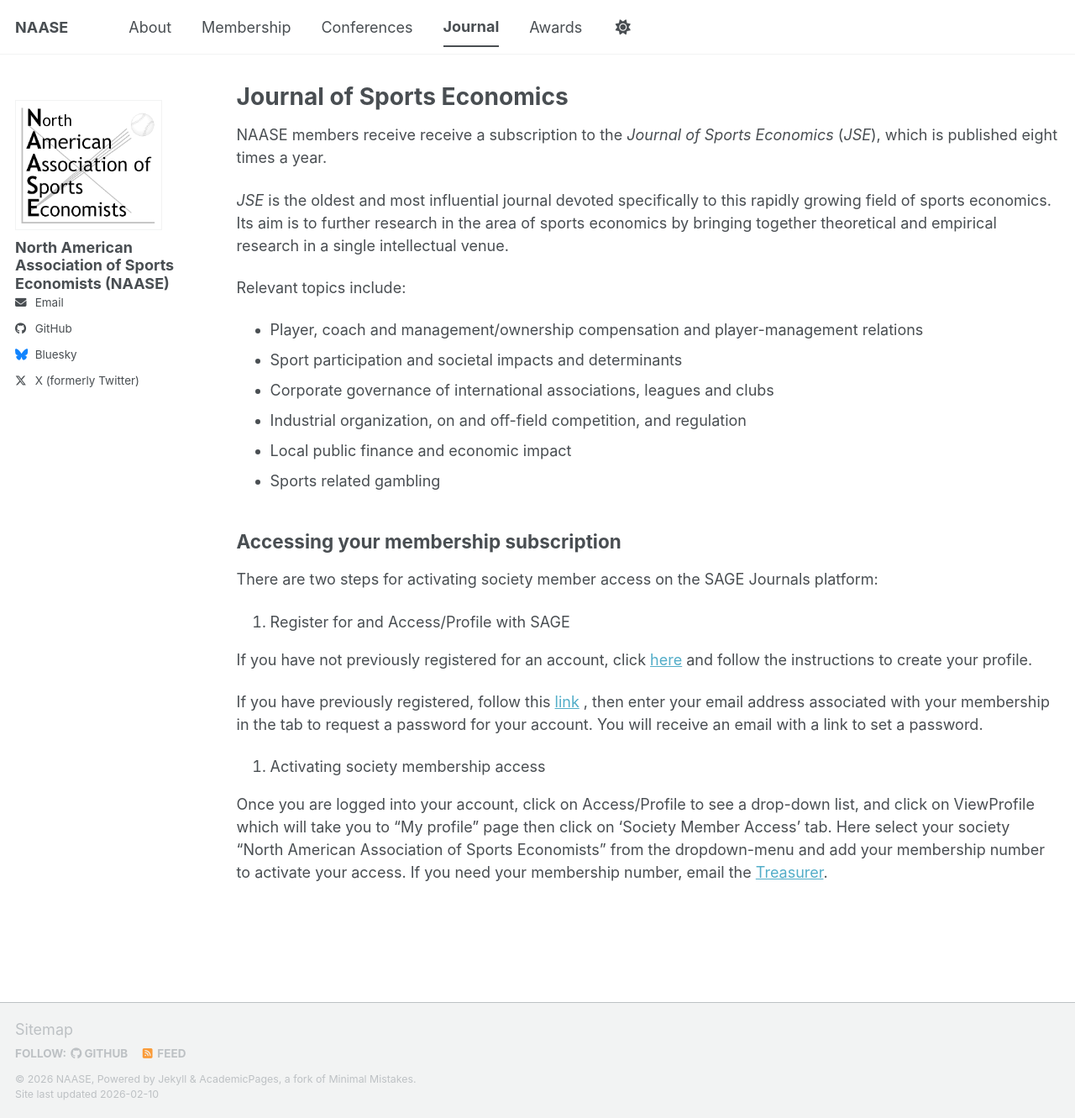
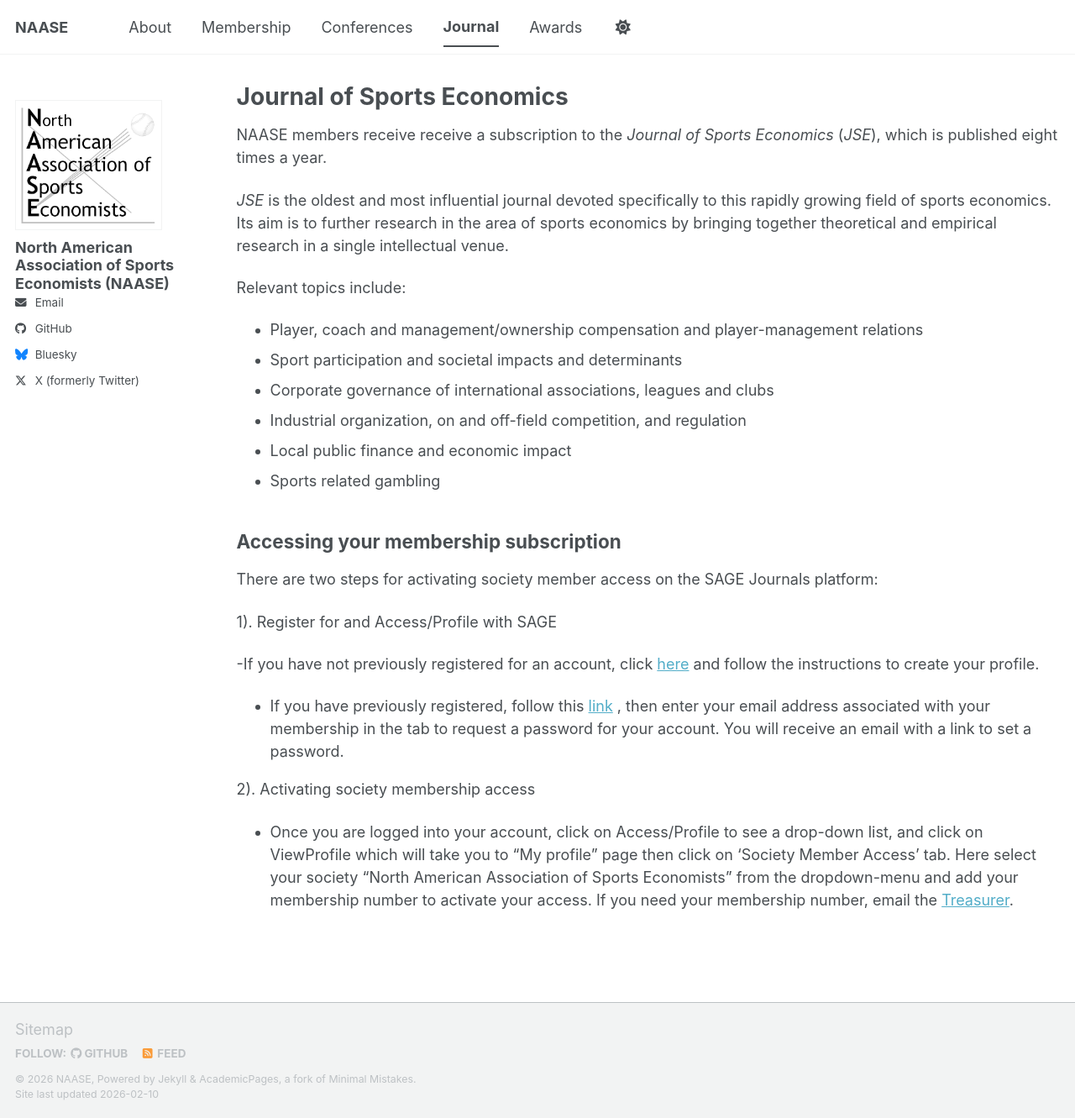
Before and after one commit to naaseweb/naaseweb.github.io, a Jekyll site: the page built from _pages/journal.md, in a window 1280 px wide and 1331 px high. Shown: the whole window at 84% size. Built offline with Jekyll 4.4.1, drawn with Linux system fonts in a browser that asks for light colours; a script bundle is joined from its source files by our own code; library files that are not in the unit come from our copies.

```diff
--- a/_pages/journal.md
+++ b/_pages/journal.md
@@ -23,12 +23,12 @@ Relevant topics include:
 
 There are two steps for activating society member access on the SAGE Journals platform:
 
-1. Register for and Access/Profile with SAGE
+1). Register for and Access/Profile with SAGE
 
-If you have not previously registered for an account, click [here](https://journals.sagepub.com/action/registration) and follow the instructions to create your profile.
+ -If you have not previously registered for an account, click [here](https://journals.sagepub.com/action/registration) and follow the instructions to create your profile.
 
-If you have previously registered, follow this [link](https://journals.sagepub.com/action/requestResetPassword) , then enter your email address associated with your membership in the tab to request a password for your account. You will receive an email with a link to set a password.
+ - If you have previously registered, follow this [link](https://journals.sagepub.com/action/requestResetPassword) , then enter your email address associated with your membership in the tab to request a password for your account. You will receive an email with a link to set a password.
 
-2. Activating society membership access
+2). Activating society membership access
 
-Once you are logged into your account, click on Access/Profile to see a drop-down list, and click on ViewProfile which will take you to “My profile” page then click on ‘Society Member Access’ tab. Here select your society “North American Association of Sports Economists” from the dropdown-menu and add your membership number to activate your access. If you need your membership number, email the [Treasurer](vmatheso@holycross.edu).
+ - Once you are logged into your account, click on Access/Profile to see a drop-down list, and click on ViewProfile which will take you to “My profile” page then click on ‘Society Member Access’ tab. Here select your society “North American Association of Sports Economists” from the dropdown-menu and add your membership number to activate your access. If you need your membership number, email the [Treasurer](vmatheso@holycross.edu).
```
